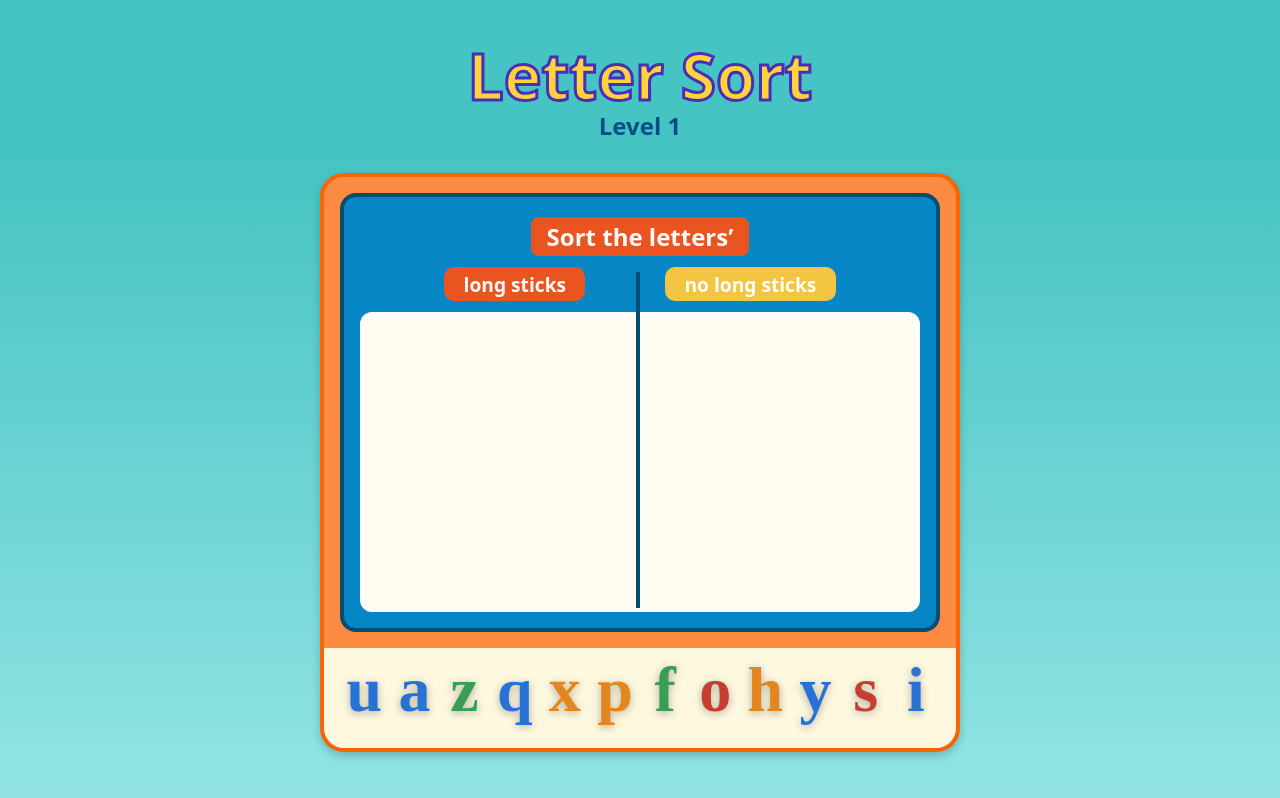
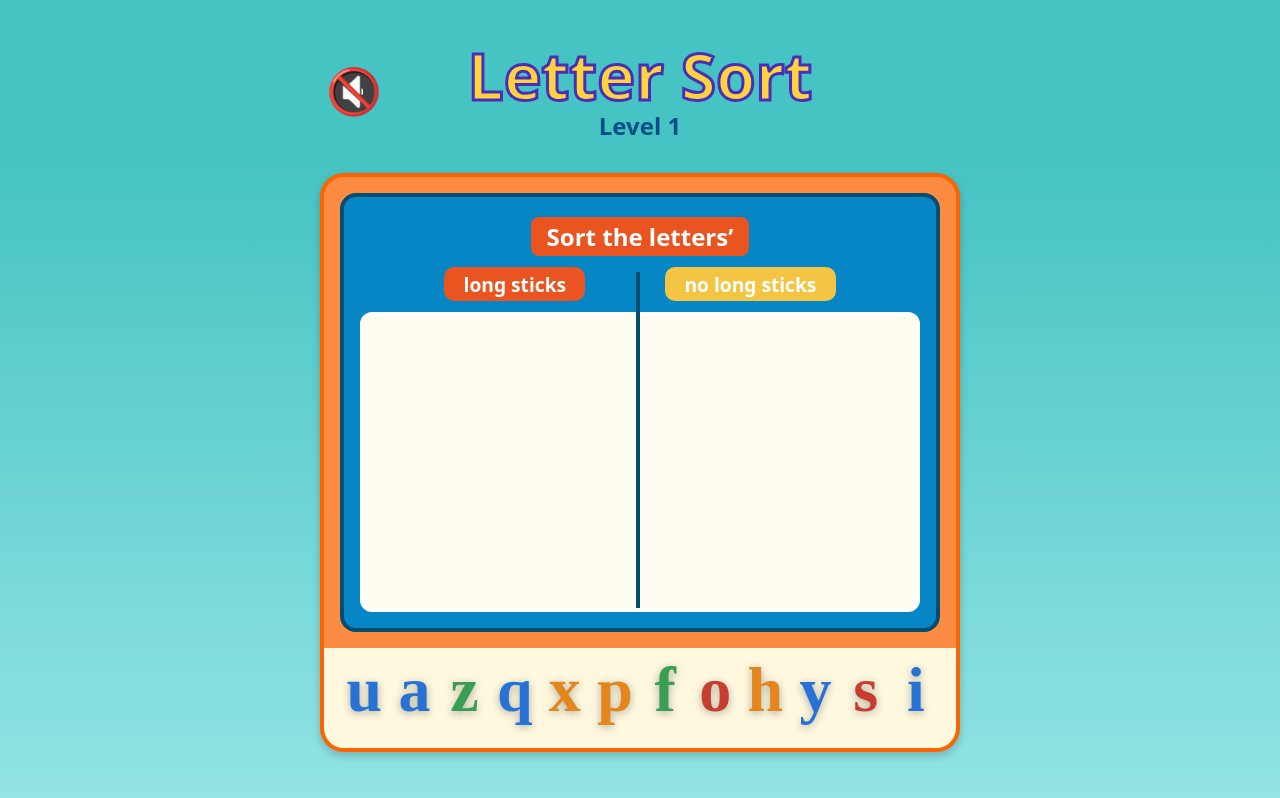
Before and after one commit to Hilorii/letterSortGame, a React (Vite) app in the folder letter-sort/: page / in a window 1280 px wide. Built offline with nearby package versions, Linux system fonts and the light colour scheme.

Commit message:
tts i ikona audio

```diff
--- a/letter-sort/src/App.tsx
+++ b/letter-sort/src/App.tsx
@@ -1,9 +1,12 @@
 import { useState, useEffect } from 'react';
-import { DragDropContext, type DropResult } from '@hello-pangea/dnd';
+import {
+    DragDropContext,
+    type DragStart,
+    type DropResult,
+} from '@hello-pangea/dnd';
 import SortBoard from './components/SortBoard';
 import LetterBank from './components/LetterBank';
 import './styles.css';
-
 import {
     generateLetters,
     isLongStick,
@@ -23,8 +26,17 @@ export default function App() {
     const [level, setLevel]           = useState(0);
     const [bank, setBank]             = useState<Letter[]>(() => generateLetters(0));
     const [longSticks, setLongSticks] = useState<Letter[]>([]);
-    const [noSticks,  setNoSticks]    = useState<Letter[]>([]);
+    const [noSticks, setNoSticks]     = useState<Letter[]>([]);
     const [locked, setLocked]         = useState(false);
+    const [audioOn, setAudioOn]       = useState(false);               // ⬅ start OFF
+
+    const speak = (txt: string) => {
+        if (!audioOn) return;
+        const u = new SpeechSynthesisUtterance(txt);
+        u.lang = 'en-US';
+        speechSynthesis.cancel();
+        speechSynthesis.speak(u);
+    };
 
     const startRound = (lvl: number) => {
         setBank(generateLetters(lvl));
@@ -39,18 +51,28 @@ export default function App() {
         noSticks:   [noSticks,   setNoSticks]   as const,
     };
 
+    // TTS DODANY
+    const onDragStart = ({ draggableId }: DragStart) => {
+        const l = [...bank, ...longSticks, ...noSticks].find(
+            (x) => x.id === draggableId
+        );
+        if (!l) return;
+
+        const label =
+            l.char === l.char.toUpperCase()
+                ? `uppercase ${l.char}`
+                : `lowercase ${l.char}`;
+
+        speak(label);          //   <--  tu wołamy z opisem
+    };
+
     const onDragEnd = ({ source, destination }: DropResult) => {
-        if (locked) return;
-        if (!destination) return;
-        if (
-            source.droppableId === destination.droppableId &&
-            source.index       === destination.index
-        ) return;
+        if (locked || !destination) return;
+        if (source.droppableId === destination.droppableId && source.index === destination.index)
+            return;
 
-        const [srcArr, setSrc] =
-            listMap[source.droppableId as keyof typeof listMap];
-        const [dstArr, setDst] =
-            listMap[destination.droppableId as keyof typeof listMap];
+        const [srcArr, setSrc] = listMap[source.droppableId as keyof typeof listMap];
+        const [dstArr, setDst] = listMap[destination.droppableId as keyof typeof listMap];
 
         const [moved] = srcArr.splice(source.index, 1);
         dstArr.splice(destination.index, 0, moved);
@@ -60,8 +82,7 @@ export default function App() {
 
         if (destination.droppableId !== 'bank') {
             const correct =
-                isLongStick(moved.char) ===
-                (destination.droppableId === 'longSticks');
+                isLongStick(moved.char) === (destination.droppableId === 'longSticks');
             const clip = correct ? SND.correct : SND.wrong;
             clip.currentTime = 0;
             clip.play();
@@ -80,9 +101,7 @@ export default function App() {
         clip.currentTime = 0;
         clip.play();
 
-        const nextLvl = allCorrect
-            ? Math.min(level + 1, MAX_LVL)
-            : level;
+        const nextLvl = allCorrect ? Math.min(level + 1, MAX_LVL) : level;
 
         const id = setTimeout(() => {
             setLevel(nextLvl);
@@ -93,8 +112,18 @@ export default function App() {
     }, [bank.length, longSticks, noSticks, level]);
 
     return (
-        <DragDropContext onDragEnd={onDragEnd}>
-            <h1 className="title">Letter Sort</h1>
+        <DragDropContext onDragStart={onDragStart} onDragEnd={onDragEnd}>
+            <header className="header">
+                <h1 className="title">Letter Sort</h1>
+                <button
+                    className="audio-btn"
+                    onClick={() => setAudioOn((v) => !v)}
+                    aria-label={audioOn ? 'Turn audio off' : 'Turn audio on'}
+                >
+                    {audioOn ? '🔊' : '🔇'}
+                </button>
+            </header>
+
             <h2 className="subtitle">Level {level + 1}</h2>
 
             <div className="frame">
--- a/letter-sort/src/styles.css
+++ b/letter-sort/src/styles.css
@@ -78,7 +78,7 @@ body {
     padding: 0.2rem 1rem;
     border-radius: 8px;
     font-size: 1.5rem;
-    margin-bottom: 0rem;
+    margin-bottom: 0;
 }
 
 .subtitle { text-align:center; margin-top:-0.5rem; color:#004f86; }
@@ -180,8 +180,15 @@ body {
     text-shadow: 0 2px 8px rgba(0, 0, 0, 0.5);
 }
 
-/* ---------- 10. Utility: ukryty tekst opisowy na mobile ---------- */
-@media (max-width: 680px) {
-    .subtitle { font-size: 0.9rem; }
-    .column { width: 50%; }
+/* ---------- Ikona audio ---------- */
+.header {
+    position: relative;
 }
+.audio-btn {
+    position: absolute;
+    bottom: 0;
+    font-size: 2.8rem;
+    background: none;
+    border: none;
+    cursor: pointer;
+}
```
